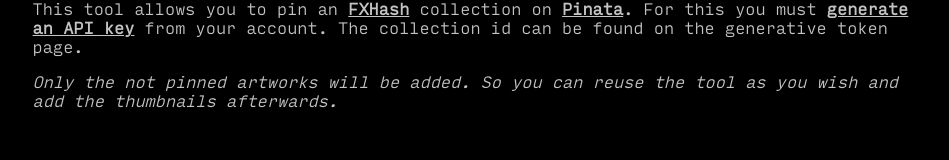
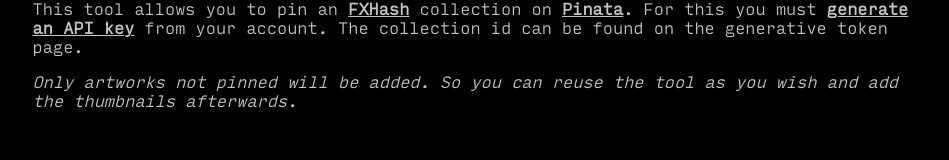
Before and after one commit to computeart/fxhash-pinata, a React (Vite) app: page / in a window 1280 px wide. Shown: the part 127-287 px from the top of the page, without its empty margins (165-1114 px from the left). Built offline with nearby package versions, Linux system fonts and the light colour scheme.

Commit message:
Update explanation

```diff
--- a/src/components/App.tsx
+++ b/src/components/App.tsx
@@ -111,8 +111,8 @@
           </p>
           <p>
             <i>
-              Only the not pinned artworks will be added. So you can reuse the
-              tool as you wish and add the thumbnails afterwards.
+              Only artworks not pinned will be added. So you can reuse the tool
+              as you wish and add the thumbnails afterwards.
             </i>
           </p>
         </div>
```
